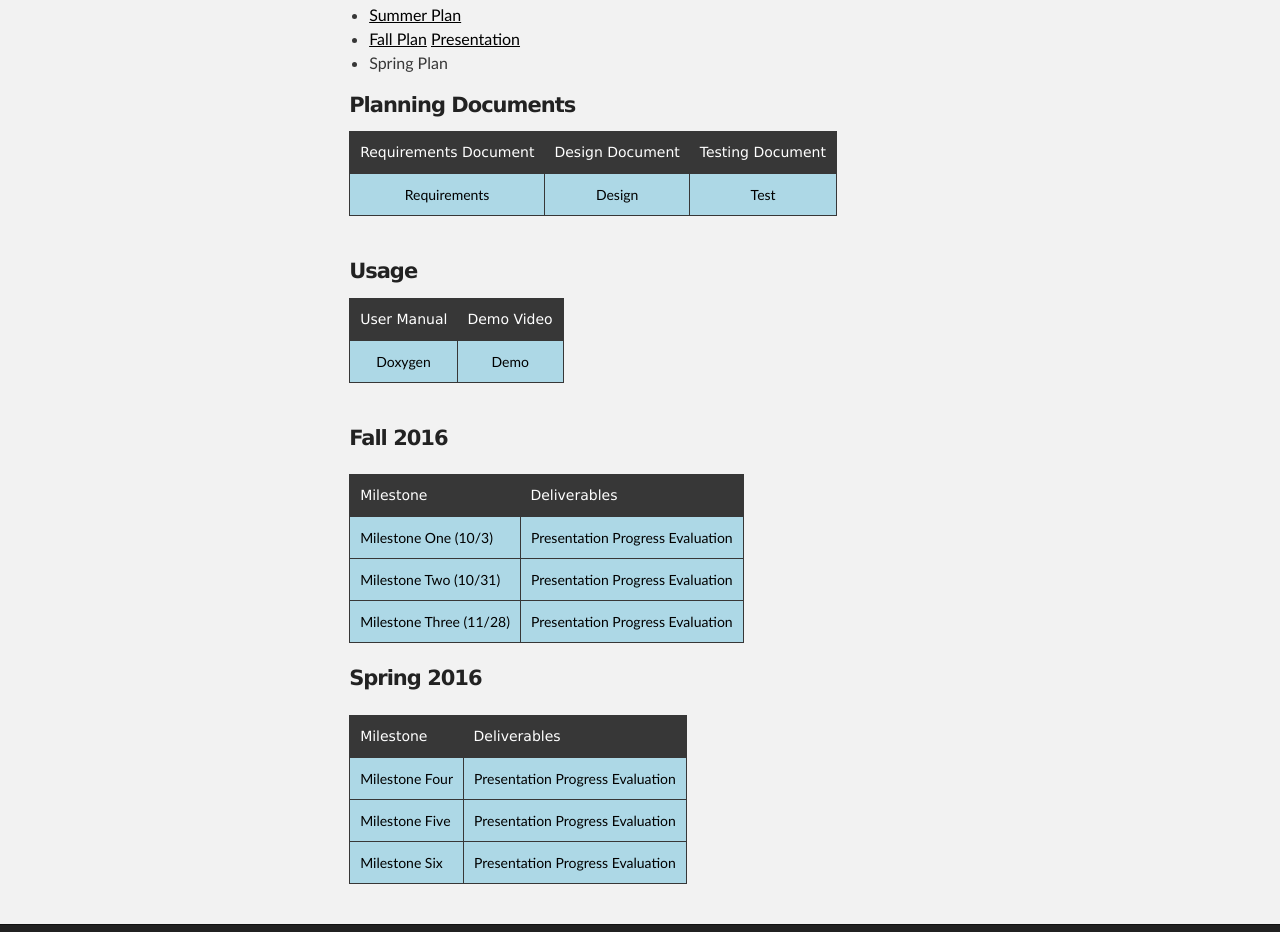
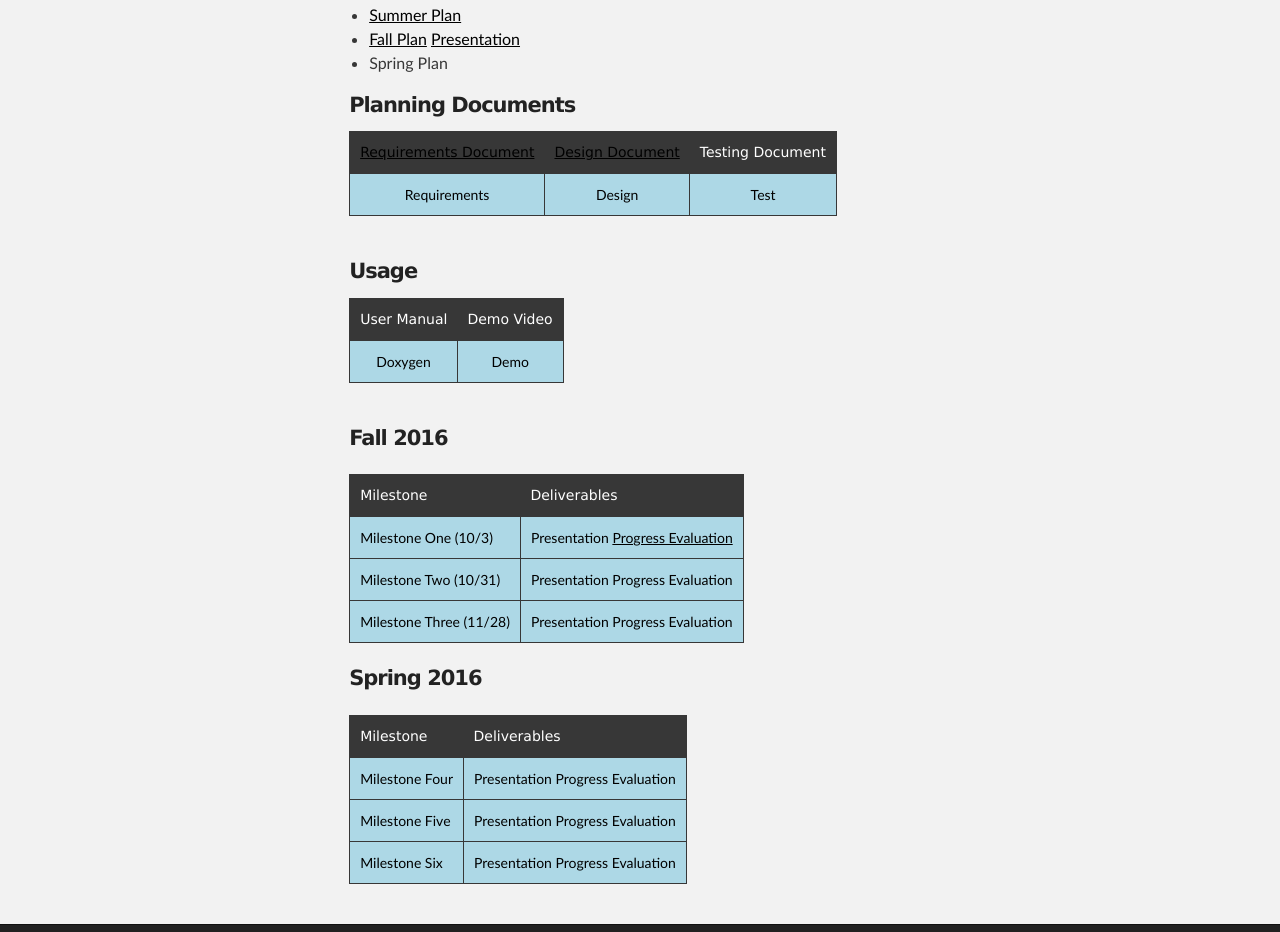
Before and after one commit to fit-igvc/fit-igvc.github.io, a plain HTML site: page fit.html in a window 1280 px wide. Shown: the part 1517-2449 px from the top of the page. Drawn offline with Linux system fonts and the light colour scheme.

Commit message:
milestone one docs

```diff
--- a/fit.html
+++ b/fit.html
@@ -134,7 +134,7 @@
   <h5>Program Plans</h5>
     <ul>
       <li><a href="../documents/fitdocuments/ProjectPlan5-27-2016.pdf">Summer Plan</a> </li>
-      <li><a href="../documents/fitdocuments/ProjectPaln09-06-2016.pdf">Fall Plan</a> <a href="../documents/fitdocuments/fallprojectplan.pptx">Presentation</a></li>
+      <li><a href="../documents/fitdocuments/ProjectPlan09-06-2016.pdf">Fall Plan</a> <a href="../documents/fitdocuments/fallprojectplan.pptx">Presentation</a></li>
       <li>Spring Plan</li>
     </ul>
 
@@ -142,8 +142,8 @@
     <table id="documents" class="table table-striped">
       <thead>
         <tr>
-          <th>Requirements Document</th>
-          <th>Design Document</th>
+          <th><a href="../documents/fitdocuments/SoftwareRequirementsFITIGVC2017.pdf">Requirements Document</a></th>
+          <th><a href="../documents/fitdocuments/SoftwareDesignFITIGVC2017.pdf">Design Document</a></th>
           <th>Testing Document</th>
         </tr>
       </thead>
@@ -183,7 +183,7 @@
       <tbody>
         <tr>
           <td>Milestone One (10/3)</td>
-          <td>Presentation    Progress Evaluation</td>
+          <td>Presentation    <a href="../documents/fitdocuments/Milestone1PEFITIGVC2017.pdf">Progress Evaluation</a></td>
         </tr>
         <tr>
           <td>Milestone Two (10/31)</td>
```
Also changed, not shown: 3 other files.
